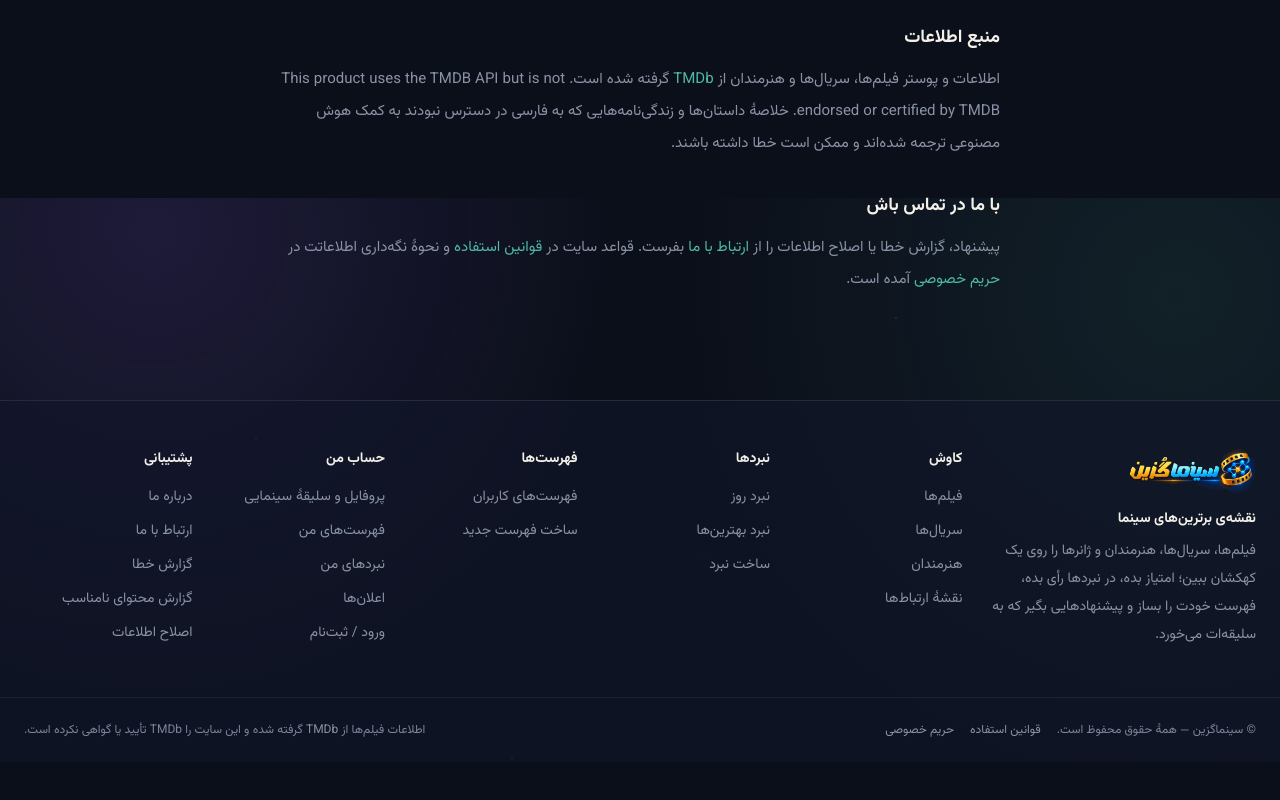
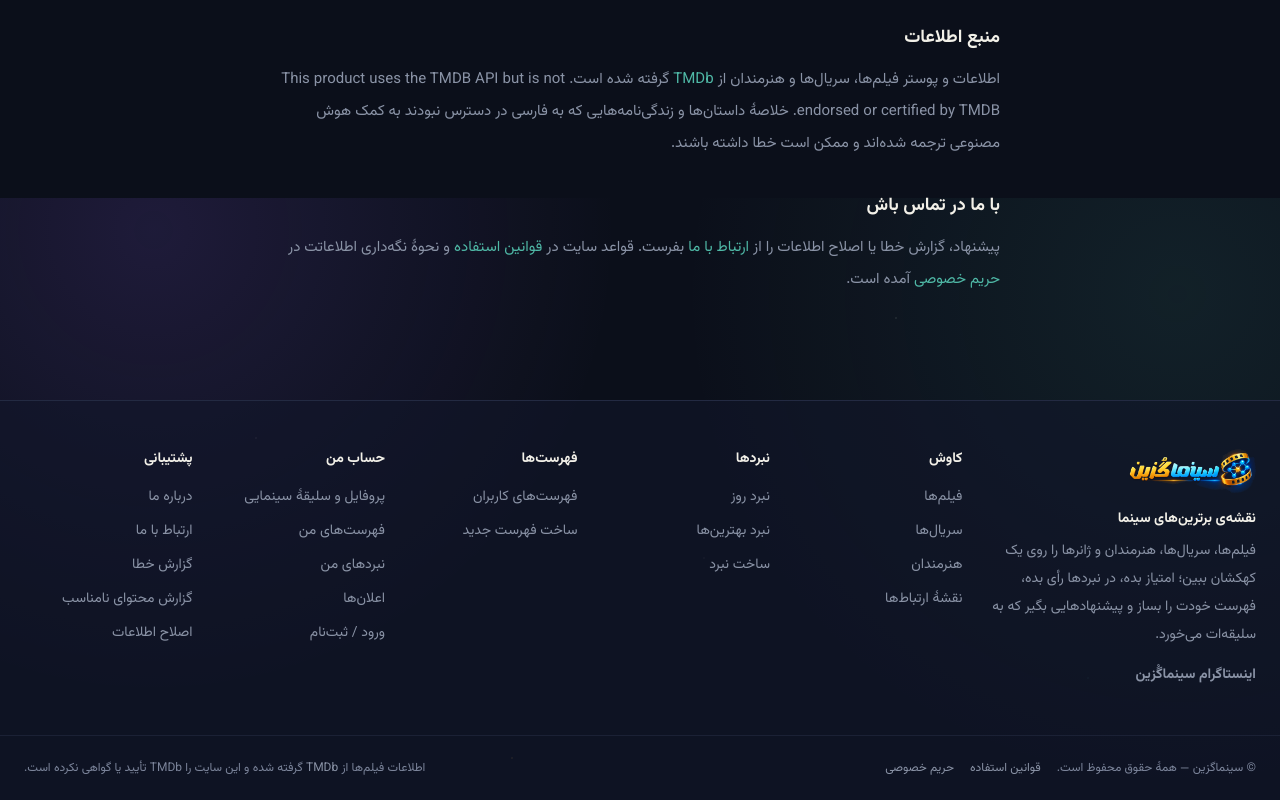
Before and after one commit to sobhani2525-collab/RankVerse, a Next.js app in the folder frontend/: page /about in a window 1280 px wide. Shown: the part 602-1402 px from the top of the page. Before the commit the page ends 1364 px from the top, so only its background shows below. Built offline with nearby package versions, Linux system fonts and the light colour scheme; no server answers.

Commit message:
Add CinemaGozin Instagram link to footer

```diff
--- a/frontend/components/Footer.tsx
+++ b/frontend/components/Footer.tsx
@@ -62,6 +62,14 @@ export default function Footer() {
             فیلم‌ها، سریال‌ها، هنرمندان و ژانرها را روی یک کهکشان ببین؛ امتیاز بده، در نبردها رأی بده، فهرست خودت را بساز و
             پیشنهادهایی بگیر که به سلیقه‌ات می‌خورد.
           </p>
+          <a
+            href="https://www.instagram.com/cinemagozin/"
+            target="_blank"
+            rel="noopener noreferrer"
+            className="mt-4 inline-block text-sm font-bold text-muted transition hover:text-gold"
+          >
+            اینستاگرام سینماگُزین
+          </a>
         </div>
 
         {COLUMNS.map((col) => (
```
